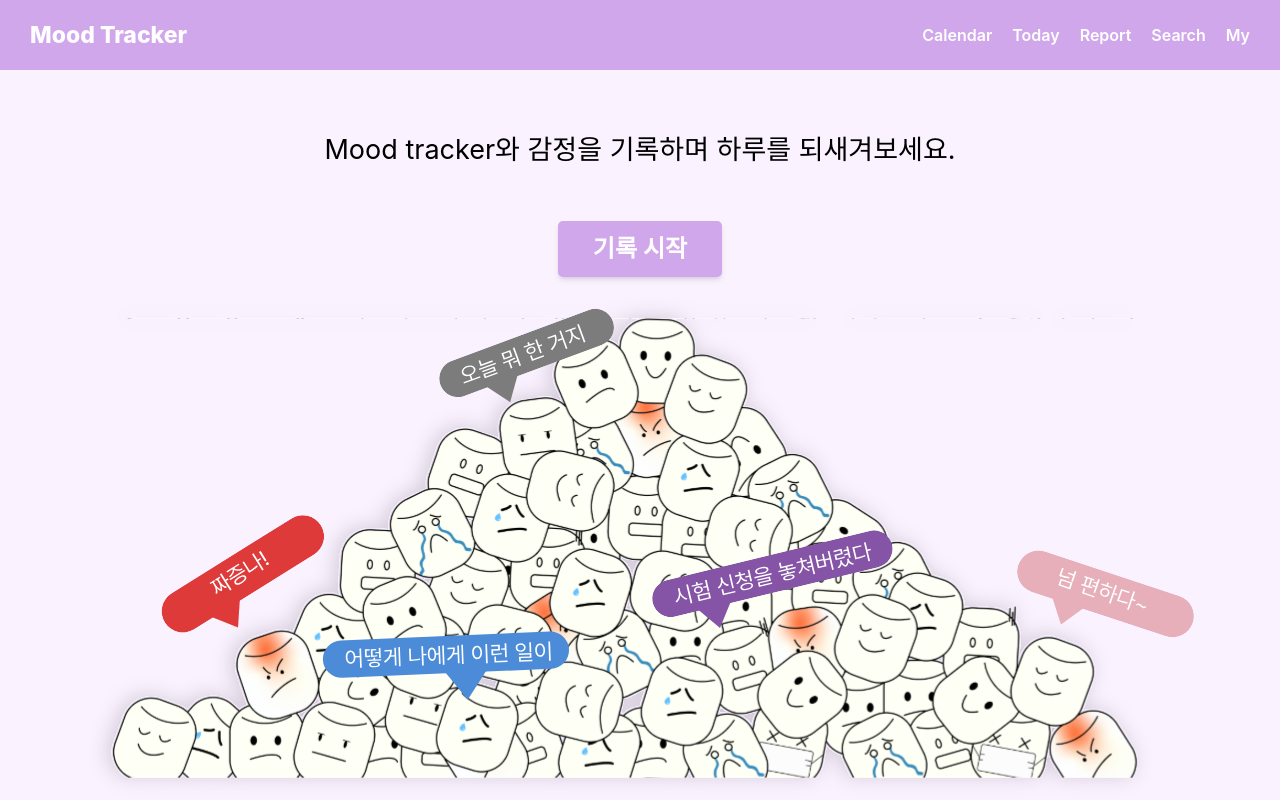
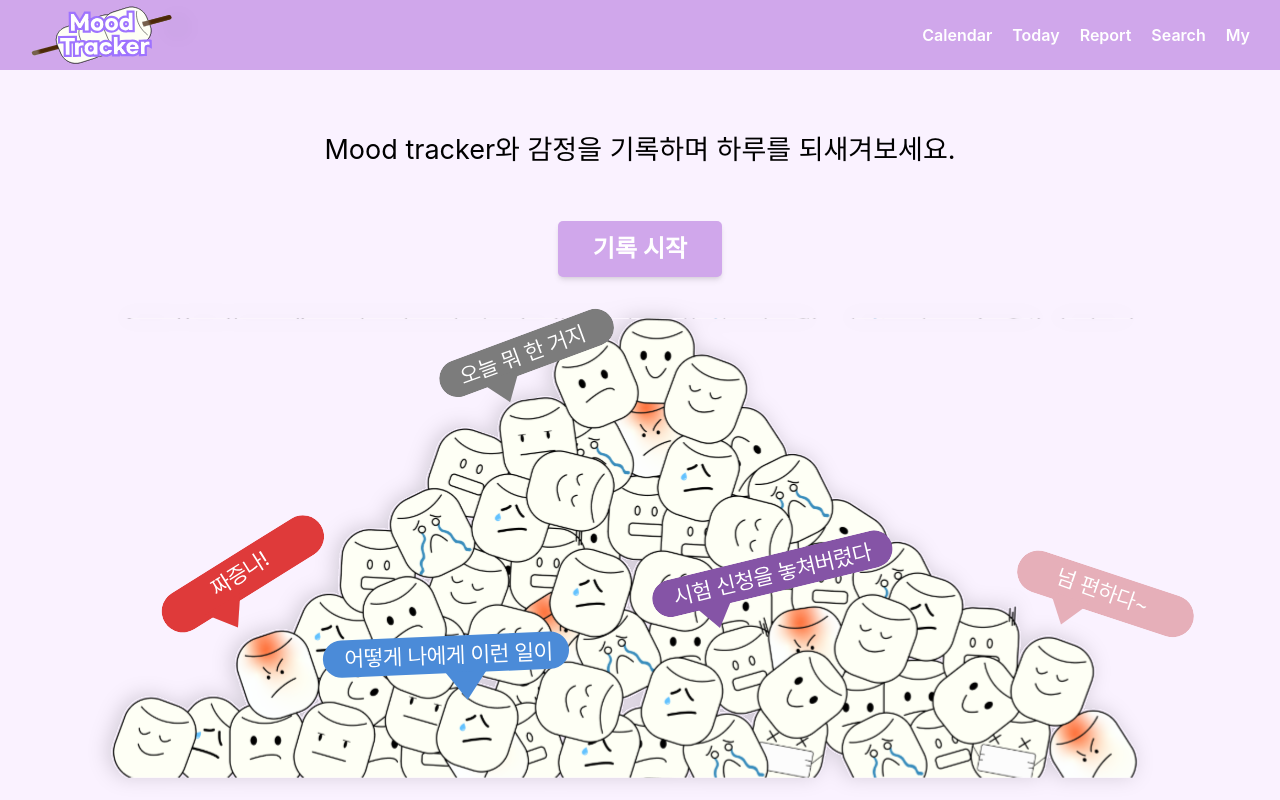
Before and after one commit to haeun-yu/MoodTracker, a Vue app in the folder client/: page / in a window 1280 px wide. Shown: the top 800 px of the page. Built offline with nearby package versions, Linux system fonts and the light colour scheme.

Commit message:
feat: logo 추가

```diff
--- a/client/src/components/general/CommonFooter.vue
+++ b/client/src/components/general/CommonFooter.vue
@@ -5,6 +5,7 @@
     <section>
       <h3 class="text-2xl-extrabold">Mood Tracker</h3>
       <p>Inside out</p>
+      <!-- <img src="/logo/logo2.svg" class="h-full" /> -->
     </section>
 
     <section class="flex gap-[50px]">
--- a/client/src/components/general/CommonHeader.vue
+++ b/client/src/components/general/CommonHeader.vue
@@ -1,6 +1,6 @@
 <template>
   <div class="flex items-center justify-between bg-[#D0A7EB] h-[70px] px-[30px]">
-    <RouterLink to="/" class="text-2xl-extrabold text-white">Mood Tracker</RouterLink>
+    <RouterLink to="/"><img src="/logo/logo.svg" class="h-full" /></RouterLink>
 
     <nav v-if="menu !== 'login'">
       <RouterLink to="/calendar" class="navigation" :class="{ active: menu === 'calendar' }"
```
Also changed, not shown: client/public/logo/logo.svg (added), client/public/logo/logo2.svg (added).
